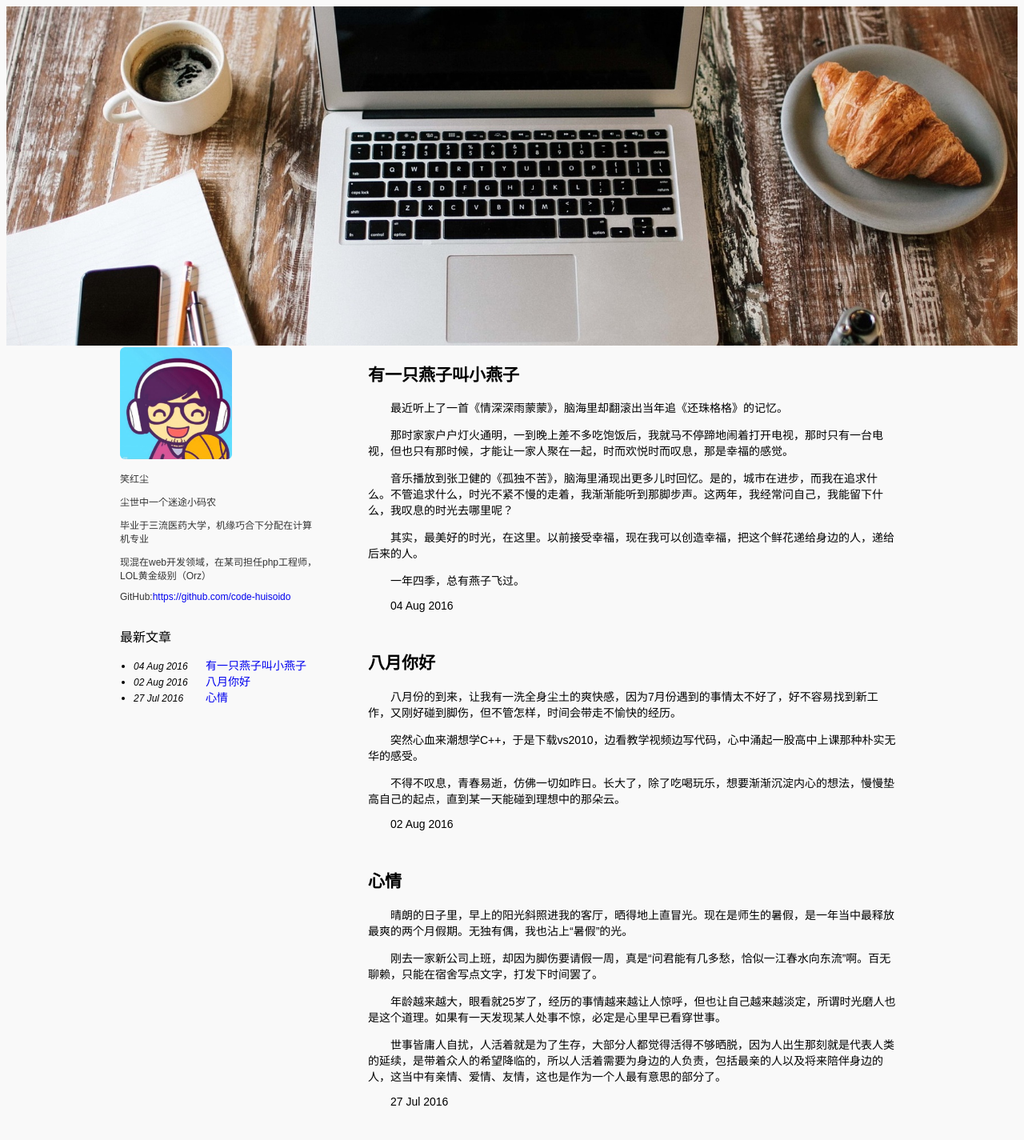
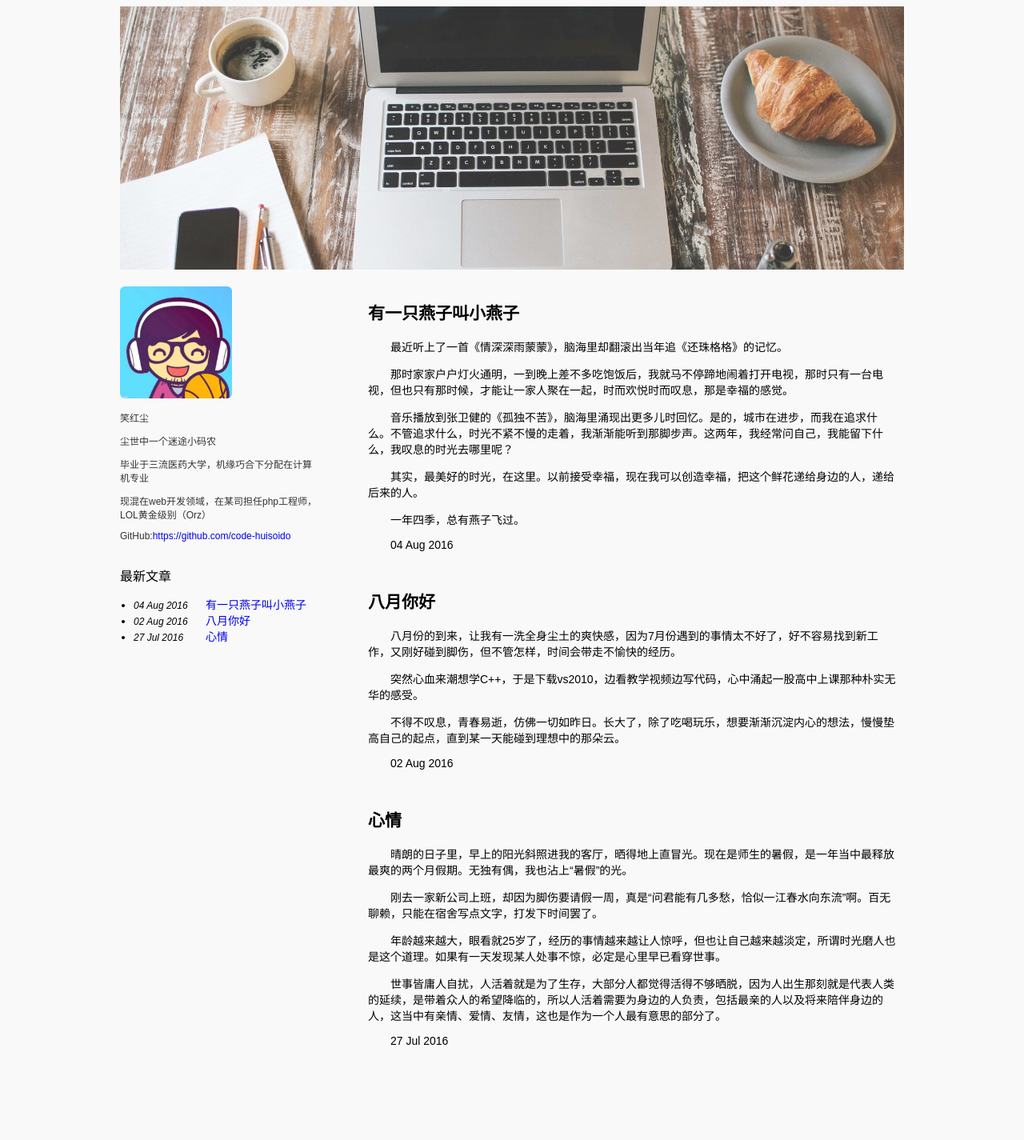
Before and after one commit to code-huisoido/myblog, a Jekyll site: the page built from index.html, in a window 1280 px wide. Shown: the whole page at 80% size. Built offline with Jekyll 4.4.1, drawn with Linux system fonts in a browser that asks for light colours; after the commit the page ends 1349 px from its top, so only the background shows below that.

Commit message:
modified css

```diff
--- a/css/page.css
+++ b/css/page.css
@@ -21,11 +21,15 @@ img{
 }
 
 .banner{
-	width:100%;
+	height: 350px;
+    margin: 0 auto;
+    text-align: center;
+    width: 980px;
 }
 .banner img{
-	width:100%;
 	background-repeat: no-repeat;
+    opacity: 0.8;
+    width: 100%;
 }
 
 #content{
```
